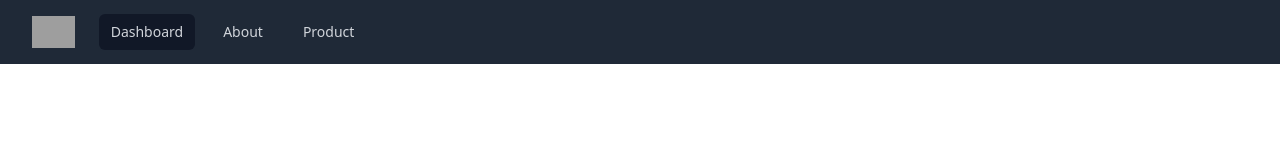
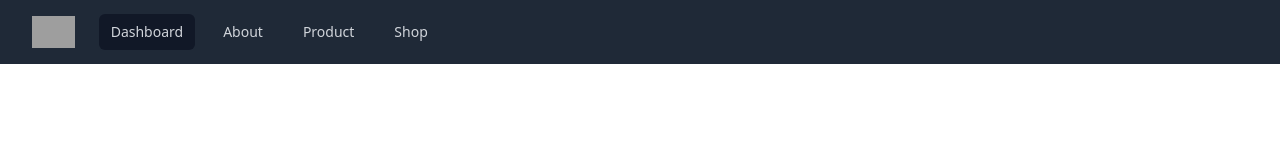
Before and after one commit to abdulwahiid08/next-pages-js, a Next.js app: page / in a window 1280 px wide. Shown: the top 160 px of the page. Built offline with nearby package versions, Linux system fonts and the light colour scheme; grey boxes are pictures that could not be loaded.

Commit message:
Feat: Refactoring Code Navbar

```diff
--- a/src/components/layouts/Navbar/index.jsx
+++ b/src/components/layouts/Navbar/index.jsx
@@ -3,6 +3,12 @@ import { useRouter } from "next/router";
 
 const Navbar = () => {
   const router = useRouter();
+  const navbar = [
+    { title: "Dashboard", link: "/" },
+    { title: "About", link: "/about" },
+    { title: "Product", link: "/product" },
+    { title: "Shop", link: "/shop" },
+  ];
   return (
     <nav className="bg-gray-800 sticky top-0 mb-5">
       <div className="mx-auto max-w-7xl px-2 sm:px-6 lg:px-8">
@@ -19,37 +25,17 @@ const Navbar = () => {
             </div>
             <div className="hidden sm:ml-6 sm:block">
               <div className="flex space-x-4">
+                {navbar.map((nav) => (
                   <Link
-                  href="/"
+                    href={nav.link}
                     className={`${
-                    router.pathname === "/" ? "bg-gray-900" : ""
+                      router.pathname === nav.link ? "bg-gray-900" : ""
                     }  text-gray-300 hover:bg-gray-700 hover:text-white rounded-md px-3 py-2 text-sm font-medium`}
                     aria-current="page"
                   >
-                  Dashboard
+                    {nav.title}
                   </Link>
-                <Link
-                  href="/about"
-                  className={`${
-                    router.pathname === "/about" ? "bg-gray-900" : ""
-                  } text-gray-300 hover:bg-gray-700 hover:text-white rounded-md px-3 py-2 text-sm font-medium`}
-                >
-                  About
-                </Link>
-                <Link
-                  href="/product"
-                  className={`${
-                    router.pathname === "/product" ? "bg-gray-900" : ""
-                  } text-gray-300 hover:bg-gray-700 hover:text-white rounded-md px-3 py-2 text-sm font-medium`}
-                >
-                  Product
-                </Link>
-                {/* <a
-                  href="#"
-                  className="text-gray-300 hover:bg-gray-700 hover:text-white rounded-md px-3 py-2 text-sm font-medium"
-                >
-                  Calendar
-                </a> */}
+                ))}
               </div>
             </div>
           </div>
```
Lines whose indentation alone changed are shown as unchanged.
